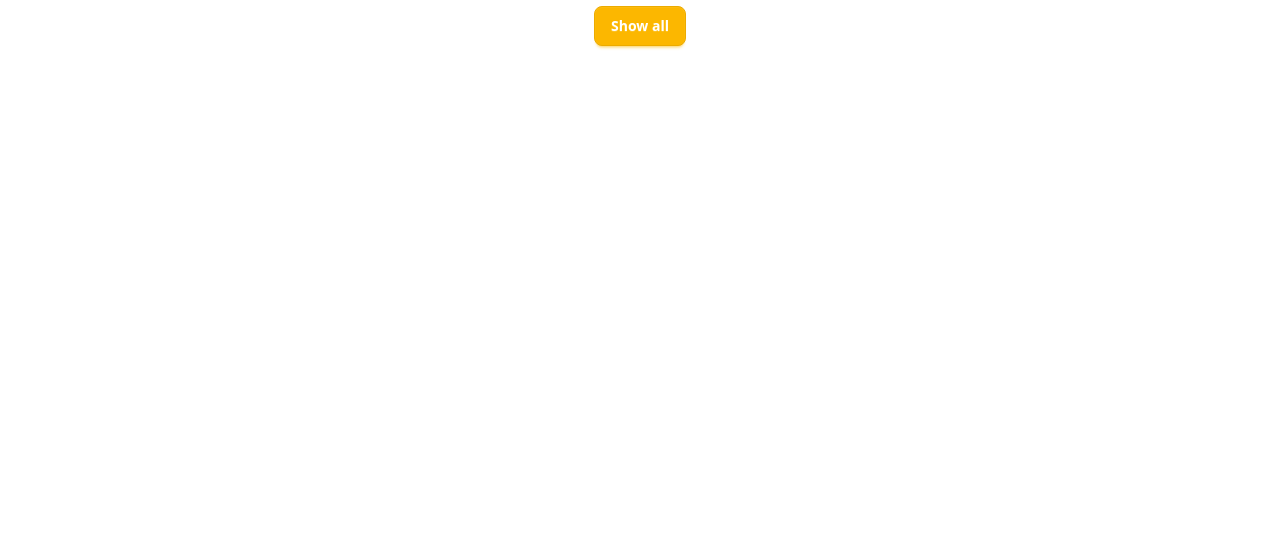
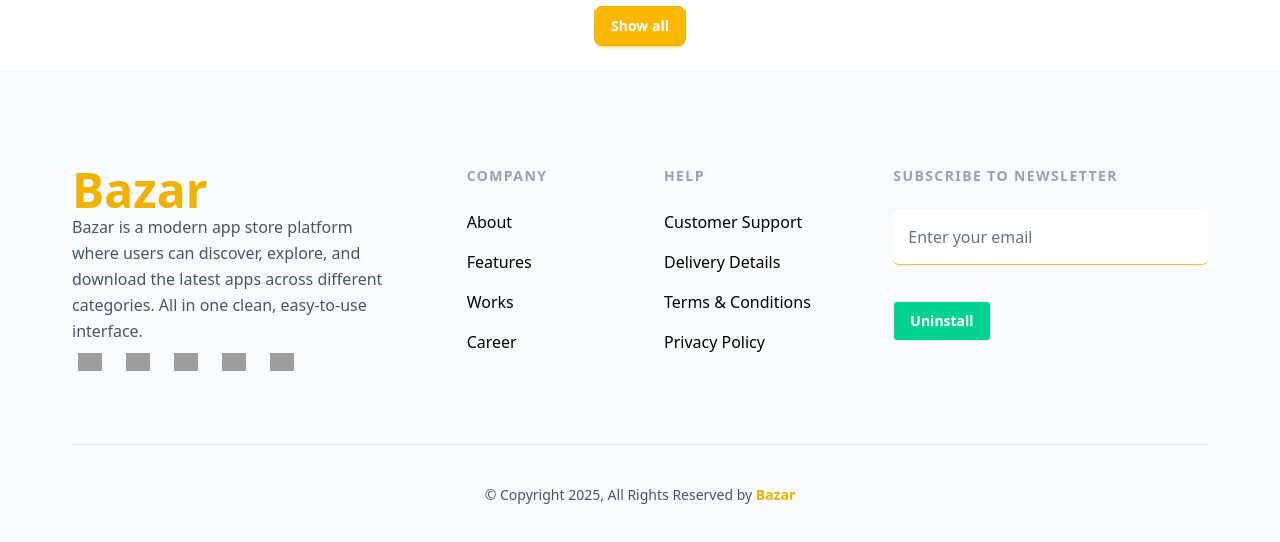
Before and after one commit to MDABDULLAH16/bazar, a React (Vite) app: page / in a window 1280 px wide. Shown: the part 2004-2546 px from the top of the page. Before the commit the page ends 2074 px from the top, so only its background shows below. Built offline with nearby package versions, Linux system fonts and the light colour scheme; no server answers; grey boxes are pictures that could not be loaded.

Commit message:
footer added

```diff
--- a/src/Components/Footer/Footer.jsx
+++ b/src/Components/Footer/Footer.jsx
@@ -1,105 +1,188 @@
 import React from "react";
+import Container from "../../Components/Container/Container";
+// import logo from "/logo.png";
+import { toast } from "react-toastify";
 
 const Footer = () => {
+  const handleSubscribe = () => {
+    toast.success("Thank for subscribe!!");
+  };
+  const date = new Date().getFullYear();
   return (
-    <>
-      <footer className="footer p-10 bg-base-200 text-base-content">
+    <div className="py-10 bg-gray-50 sm:pt-16 lg:pt-24">
+      <Container>
+        <section className=" ">
+          <div className="px-4 mx-auto sm:px-6 lg:px-8 max-w-7xl">
+            <div className="grid grid-cols-2 md:col-span-3 lg:grid-cols-6 gap-y-16 gap-x-12">
+              {/* Logo and Description */}
+              <div className="col-span-2 md:col-span-3 lg:col-span-2 lg:pr-8">
+                <div className="flex items-center">
+                  {" "}
+                  {/* <img height={80} width={80} src={logo} alt="" />{" "} */}
+                  <span className="text-5xl font-bold text-yellow-500">
+                    Bazar
+                  </span>
+                </div>
+                <p className="text-base leading-relaxed text-gray-600  ">
+                  Bazar is a modern app store platform where users can
+                  discover, explore, and download the latest apps across
+                  different categories. All in one clean, easy-to-use interface.
+                </p>
+                {/* Social Icons */}
+                <ul className="flex items-center space-x-3 ">
+                  {/* YouTube */}
+                  <li>
+                    <a
+                      href="#"
+                      className="flex items-center justify-center text-white hover:bg-gray-200 rounded-full w-9 h-9     transition-all duration-200"
+                    >
+                      <img
+                        src="https://i.ibb.co.com/0Rv7bW1Y/youtube.png"
+                        alt="YouTube"
+                        className="w-6 h-6 object-contain"
+                      />
+                    </a>
+                  </li>
+
+                  {/* WhatsApp */}
+                  <li>
+                    <a
+                      href="#"
+                      className="flex items-center justify-center text-white hover:bg-gray-200 rounded-full w-9 h-9  transition-all duration-200"
+                    >
+                      <img
+                        src="https://i.ibb.co.com/bRQ00X7r/whatsApp.png"
+                        alt="WhatsApp"
+                        className="w-6 h-6 object-contain"
+                      />
+                    </a>
+                  </li>
+
+                  {/* GitHub */}
+                  <li>
+                    <a
+                      href="#"
+                      className="flex items-center justify-center text-white hover:bg-gray-200 rounded-full w-9 h-9 transition-all duration-200"
+                    >
+                      <img
+                        src="https://i.ibb.co.com/ycV6JKZR/github.png"
+                        alt="GitHub"
+                        className="w-6 h-6 object-contain"
+                      />
+                    </a>
+                  </li>
+
+                  {/* LinkedIn */}
+                  <li>
+                    <a
+                      href="#"
+                      className="flex items-center justify-center text-white hover:bg-gray-200 rounded-full w-9 h-9  transition-all duration-200"
+                    >
+                      <img
+                        src="https://i.ibb.co.com/tpRg3Hpr/linkedin.png"
+                        alt="LinkedIn"
+                        className="w-6 h-6 object-contain"
+                      />
+                    </a>
+                  </li>
+
+                  {/* Messenger */}
+                  <li>
+                    <a
+                      href="#"
+                      className="flex items-center justify-center text-white hover:bg-gray-200 rounded-full w-9 h-9  transition-all duration-200"
+                    >
+                      <img
+                        src="https://i.ibb.co.com/bj0vfrG4/facebook-messenger-logo.png"
+                        alt="Messenger"
+                        className="w-6 h-6 object-contain"
+                      />
+                    </a>
+                  </li>
+                </ul>
+              </div>
+
+              {/* Company */}
               <div>
-          <span className="footer-title">Services</span>
-          <a href="/branding" className="link link-hover">
-            Branding
+                <p className="text-sm font-semibold tracking-widest text-gray-400 uppercase">
+                  Company
+                </p>
+                <ul className="mt-6 space-y-4">
+                  {["About", "Features", "Works", "Career"].map((item) => (
+                    <li key={item}>
+                      <a
+                        href="#"
+                        className="flex text-base text-black transition-all duration-200 hover:text-blue-600 focus:text-blue-600"
+                      >
+                        {item}
                       </a>
-          <a href="/design" className="link link-hover">
-            Design
+                    </li>
+                  ))}
+                </ul>
+              </div>
+
+              {/* Help */}
+              <div>
+                <p className="text-sm font-semibold tracking-widest text-gray-400 uppercase">
+                  Help
+                </p>
+                <ul className="mt-6 space-y-4">
+                  {[
+                    "Customer Support",
+                    "Delivery Details",
+                    "Terms & Conditions",
+                    "Privacy Policy",
+                  ].map((item) => (
+                    <li key={item}>
+                      <a
+                        href="#"
+                        className="flex text-base text-black transition-all duration-200 hover:text-blue-600 focus:text-blue-600"
+                      >
+                        {item}
                       </a>
-          <a href="/marketing" className="link link-hover">
-            Marketing
-          </a>
-          <a href="/advertisement" className="link link-hover">
-            Advertisement
-          </a>
+                    </li>
+                  ))}
+                </ul>
               </div>
+
+              {/* Subscribe */}
+              <div className="col-span-2 md:col-span-1 lg:col-span-2 lg:pl-8">
+                <p className="text-sm font-semibold tracking-widest text-gray-400 uppercase">
+                  Subscribe to newsletter
+                </p>
+                <form className="mt-6">
                   <div>
-          <span className="footer-title">Company</span>
-          <a href="/about-us" className="link link-hover">
-            About us
-          </a>
-          <a href="/contact" className="link link-hover">
-            Contact
-          </a>
-          <a href="/jobs" className="link link-hover">
-            Jobs
-          </a>
-          <a href="/press-kit" className="link link-hover">
-            Press kit
-          </a>
+                    <label htmlFor="email" className="sr-only">
+                      Email
+                    </label>
+                    <input
+                      type="email"
+                      name="email"
+                      id="email"
+                      placeholder="Enter your email"
+                      className="block w-full p-4 text-black placeholder-gray-500 transition-all duration-200 bg-white border border-gray-200 rounded-md focus:outline-none focus:border-blue-600 caret-blue-600"
+                    />
                   </div>
-        <div>
-          <span className="footer-title">Legal</span>
-          <a className="link link-hover">Terms of use</a>
-          <a className="link link-hover">Privacy policy</a>
-          <a className="link link-hover">Cookie policy</a>
+                  <button
+                    onClick={handleSubscribe}
+                    className="btn bg-[#00D390] font-semibold text-white my-4"
+                  >
+                    Uninstall
+                  </button>
+                </form>
               </div>
-      </footer>
-      <footer className="footer px-10 py-4 border-t bg-base-200 text-base-content border-base-300">
-        <div className="items-center grid-flow-col">
-          <svg
-            width="24"
-            height="24"
-            viewBox="0 0 24 24"
-            xmlns="http://www.w3.org/2000/svg"
-            fillRule="evenodd"
-            clipRule="evenodd"
-            className="fill-current"
-          >
-            <path d="M22.672 15.226l-2.432.811.841 2.515c.33 1.019-.209 2.127-1.23 2.456-1.15.325-2.148-.321-2.463-1.226l-.84-2.518-5.013 1.677.84 2.517c.391 1.203-.434 2.542-1.831 2.542-.88 0-1.601-.564-1.86-1.314l-.842-2.516-2.431.809c-1.135.328-2.145-.317-2.463-1.229-.329-1.018.211-2.127 1.231-2.456l2.432-.809-1.621-4.823-2.432.808c-1.355.384-2.558-.59-2.558-1.839 0-.817.509-1.582 1.327-1.846l2.433-.809-.842-2.515c-.33-1.02.211-2.129 1.232-2.458 1.02-.329 2.13.209 2.461 1.229l.842 2.515 5.011-1.677-.839-2.517c-.403-1.238.484-2.553 1.843-2.553.819 0 1.585.509 1.85 1.326l.841 2.517 2.431-.81c1.02-.33 2.131.211 2.461 1.229.332 1.018-.21 2.126-1.23 2.456l-2.433.809 1.622 4.823 2.433-.809c1.242-.401 2.557.484 2.557 1.838 0 .819-.51 1.583-1.328 1.847m-8.992-6.428l-5.01 1.675 1.619 4.828 5.011-1.674-1.62-4.829z"></path>
-          </svg>
-          <p>
-            ACME Industries Ltd. <br />
-            Providing reliable tech since 1992
+            </div>
+
+            <hr className="mt-16 mb-10 border-gray-200" />
+
+            <p className="text-sm text-center text-gray-600">
+              © Copyright {date}, All Rights Reserved by{" "}
+              <span className="text-yellow-500 font-bold">Bazar</span>
             </p>
           </div>
-        <div className="md:place-self-center md:justify-self-end">
-          <div className="grid grid-flow-col gap-4">
-            <a>
-              {" "}
-              href='/branding'
-              <svg
-                xmlns="http://www.w3.org/2000/svg"
-                width="24"
-                height="24"
-                viewBox="0 0 24 24"
-                className="fill-current"
-              >
-                <path d="M24 4.557c-.883.392-1.832.656-2.828.775 1.017-.609 1.798-1.574 2.165-2.724-.951.564-2.005.974-3.127 1.195-.897-.957-2.178-1.555-3.594-1.555-3.179 0-5.515 2.966-4.797 6.045-4.091-.205-7.719-2.165-10.148-5.144-1.29 2.213-.669 5.108 1.523 6.574-.806-.026-1.566-.247-2.229-.616-.054 2.281 1.581 4.415 3.949 4.89-.693.188-1.452.232-2.224.084.626 1.956 2.444 3.379 4.6 3.419-2.07 1.623-4.678 2.348-7.29 2.04 2.179 1.397 4.768 2.212 7.548 2.212 9.142 0 14.307-7.721 13.995-14.646.962-.695 1.797-1.562 2.457-2.549z"></path>
-              </svg>
-            </a>
-            <a>
-              <svg
-                xmlns="http://www.w3.org/2000/svg"
-                width="24"
-                height="24"
-                viewBox="0 0 24 24"
-                className="fill-current"
-              >
-                <path d="M19.615 3.184c-3.604-.246-11.631-.245-15.23 0-3.897.266-4.356 2.62-4.385 8.816.029 6.185.484 8.549 4.385 8.816 3.6.245 11.626.246 15.23 0 3.897-.266 4.356-2.62 4.385-8.816-.029-6.185-.484-8.549-4.385-8.816zm-10.615 12.816v-8l8 3.993-8 4.007z"></path>
-              </svg>
-            </a>
-            <a>
-              <svg
-                xmlns="http://www.w3.org/2000/svg"
-                width="24"
-                height="24"
-                viewBox="0 0 24 24"
-                className="fill-current"
-              >
-                <path d="M9 8h-3v4h3v12h5v-12h3.642l.358-4h-4v-1.667c0-.955.192-1.333 1.115-1.333h2.885v-5h-3.808c-3.596 0-5.192 1.583-5.192 4.615v3.385z"></path>
-              </svg>
-            </a>
+        </section>
+      </Container>
     </div>
-        </div>
-      </footer>
-    </>
   );
 };
 
--- a/src/Pages/Home/Home.jsx
+++ b/src/Pages/Home/Home.jsx
@@ -3,6 +3,7 @@ import Banner from "../../Components/Banner/Banner";
 
 import Category from '../../Components/Cataragry/Category';
 import TopProducts from "../../Components/TopProducts/TopProducts";
+import Footer from "../../Components/Footer/Footer";
 
 
 
@@ -16,6 +17,7 @@ const Home = () => {
 
    <TopProducts></TopProducts>
       {/* <Bags></Bags> */}
+      <Footer></Footer>
     </div>
   );
 };
--- a/src/contexts/Provider/AuthProvider.jsx
+++ b/src/contexts/Provider/AuthProvider.jsx
@@ -11,11 +11,13 @@ import { AuthContext } from "../AuthContext";
 import { auth } from "../../firebase/firebase.config";
 import { toast } from "react-toastify";
 import { useEffect, useState } from "react";
+import { Navigate } from "react-router";
 const GoogleProvider = new GoogleAuthProvider()
 
 const AuthProvider = ({ children }) => {
   const [user, setUser] = useState(null);
   const [loading, setLoading] = useState(true);
+
 
   // ✅ Create User + Update displayName
   const createUser = async (email, password, name) => {
@@ -69,6 +71,7 @@ const AuthProvider = ({ children }) => {
       console.log(logged);
       if (logged) {
         toast.success('User Login Successfully!!')
+        return <Navigate to='/'></Navigate>
       }
 
     }).catch(err => {
```
Also changed, not shown: src/firebase/firebase.config.js (+12 -7 lines). Lines whose indentation alone changed are shown as unchanged.
